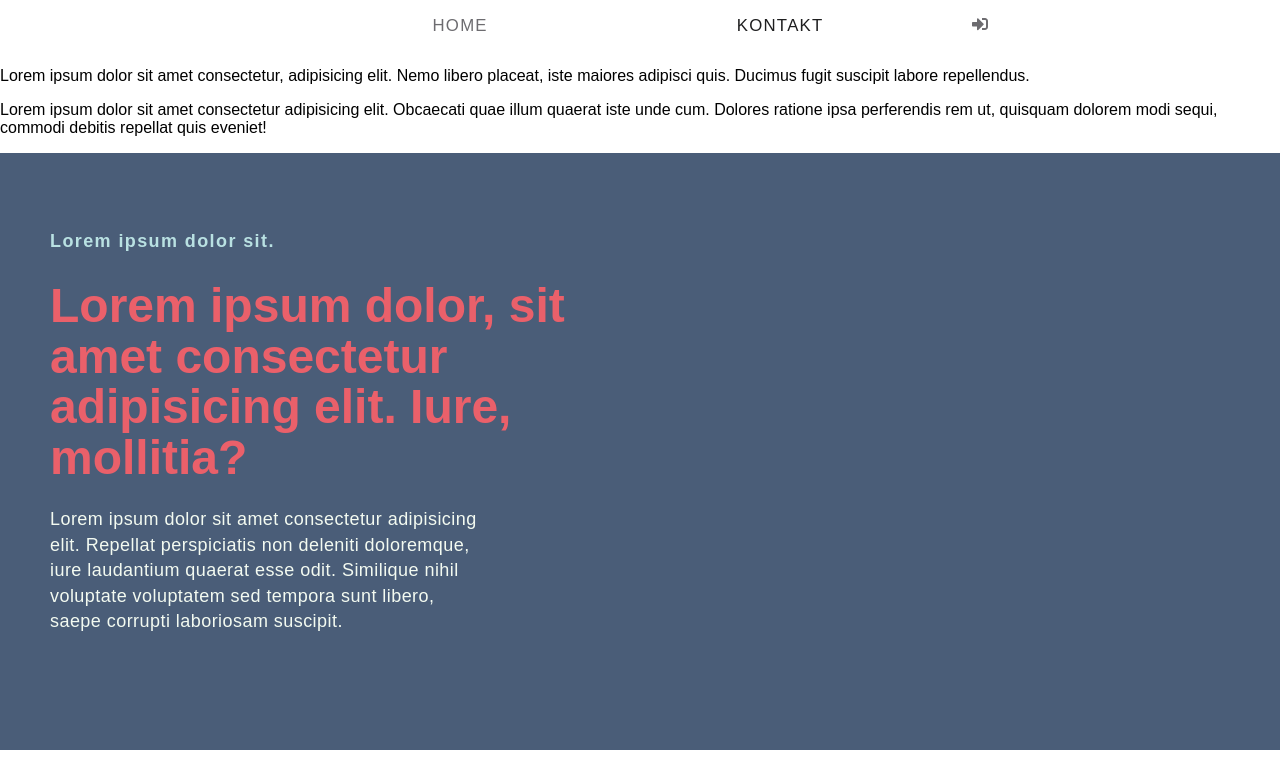
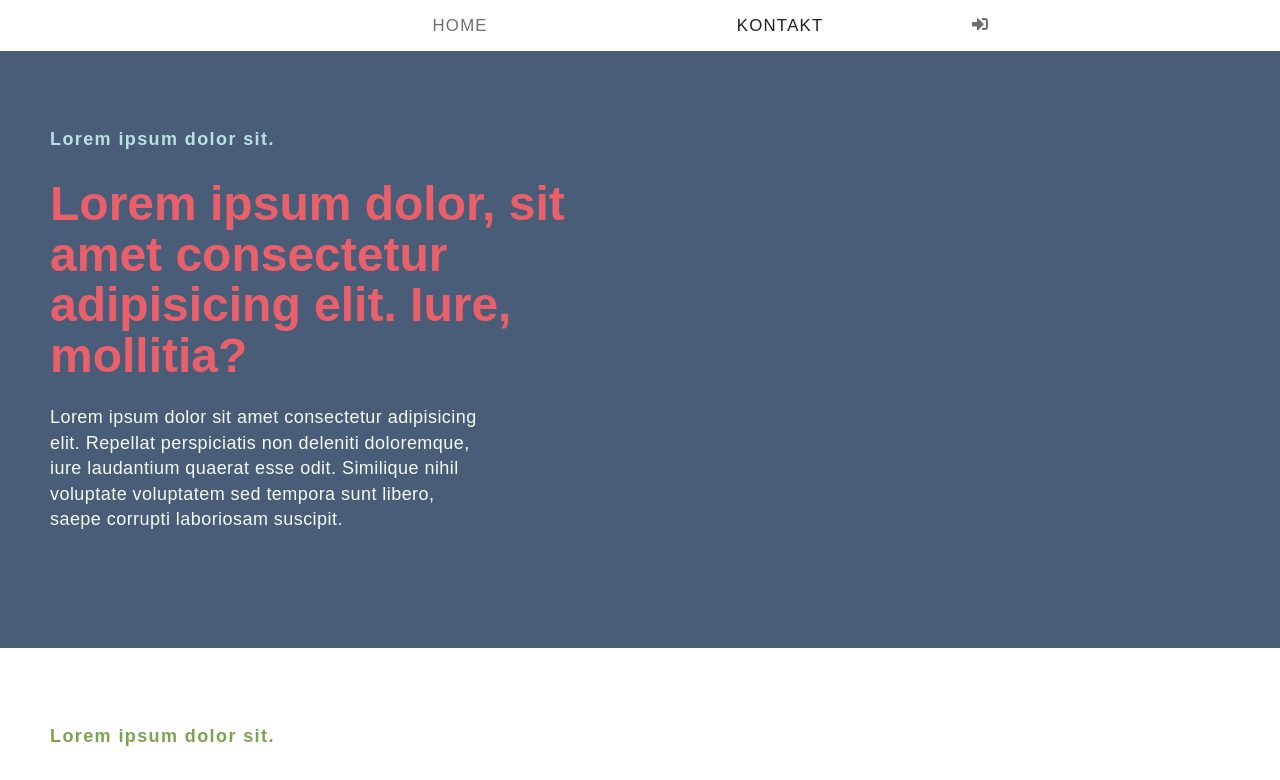
Before and after one commit to MaciejFigat/LFE, a React (Create React App) app in the folder frontend/: page / in a window 1280 px wide. Shown: the top 780 px of the page. Built offline with nearby package versions, Linux system fonts and the light colour scheme.

Commit message:
hightlight popremake v1

```diff
--- a/frontend/src/components/HighlightPopRemake/HighlightPopRemake.js
+++ b/frontend/src/components/HighlightPopRemake/HighlightPopRemake.js
@@ -93,9 +93,9 @@ class HighlightPop extends Component {
             role='presentation'
             onMouseDown={(e) => e.preventDefault()}
           >
-            <HPopoverItem role='button'>First option</HPopoverItem>
-            <HPopoverItem role='button'>Copy</HPopoverItem>
-            <HPopoverItem role='button'>Highlight maybe</HPopoverItem>
+            <HPopoverItem role='button'>Слава Україні!</HPopoverItem>
+            <HPopoverItem role='button'>Героям слава!</HPopoverItem>
+            <HPopoverItem role='button'>Hague is waiting</HPopoverItem>
           </HPopover>
         )}
         {children}
--- a/frontend/src/screens/Home.tsx
+++ b/frontend/src/screens/Home.tsx
@@ -20,24 +20,13 @@ const Home: React.FC = () => {
       <Toast option='registerUser' />
 
       <HighlightPop>
-        <p>
-          Lorem ipsum dolor sit amet consectetur, adipisicing elit. Nemo libero
-          placeat, iste maiores adipisci quis. Ducimus fugit suscipit labore
-          repellendus.
-        </p>
-        <p>
-          Lorem ipsum dolor sit amet consectetur adipisicing elit. Obcaecati
-          quae illum quaerat iste unde cum. Dolores ratione ipsa perferendis rem
-          ut, quisquam dolorem modi sequi, commodi debitis repellat quis
-          eveniet!
-        </p>
+        <InfoSection paddingTop='small' data={homeData}></InfoSection>
+        <InfoSection
+          paddingTop='small'
+          variant='transparent'
+          data={homeData}
+        ></InfoSection>
       </HighlightPop>
-      <InfoSection paddingTop='small' data={homeData}></InfoSection>
-      <InfoSection
-        paddingTop='small'
-        variant='transparent'
-        data={homeData}
-      ></InfoSection>
     </>
   )
 }
```
